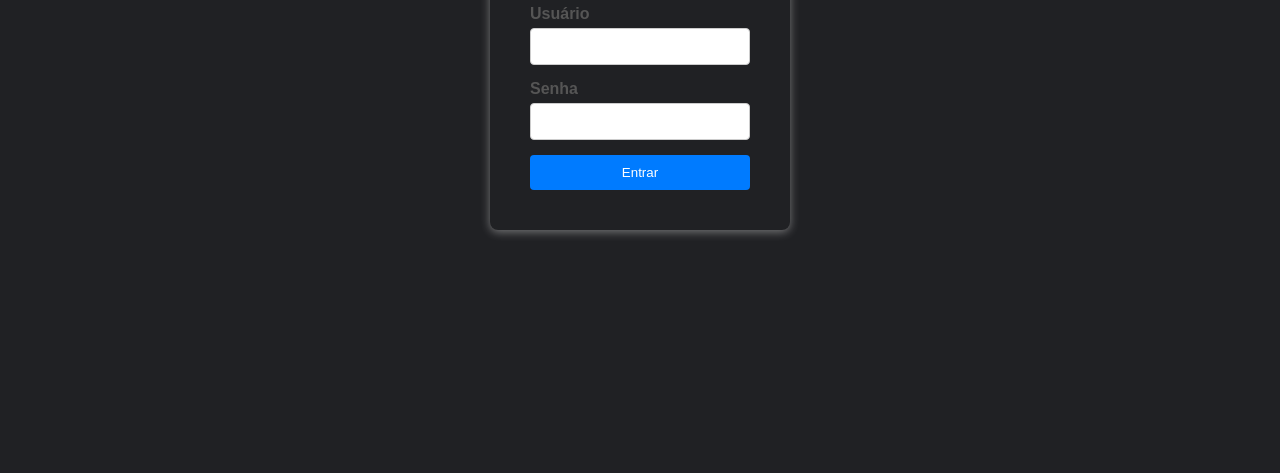
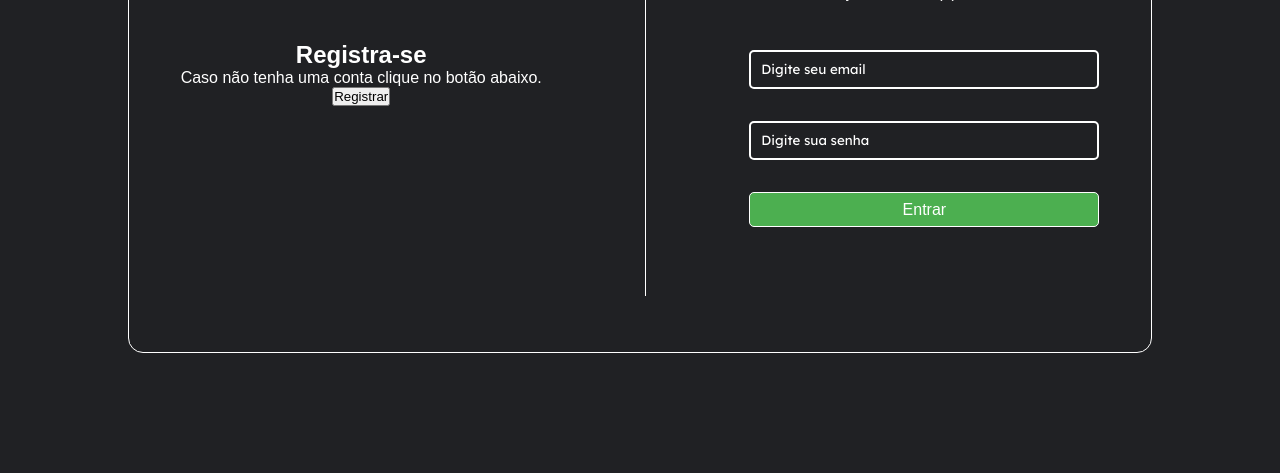
Before and after one commit to machadoluan/TodoList, a plain HTML site: page login.html in a window 1280 px wide. Shown: the part 327-800 px from the top of the page. Drawn offline with nearby package versions, Linux system fonts and the light colour scheme; some packages are replaced by stand-ins of ours; a script that the page names is missing.

Commit message:
Add files via upload

```diff
--- a/assets/css/login.css
+++ b/assets/css/login.css
@@ -1,70 +1,74 @@
-main {
-    font-family: Arial, sans-serif;
-    margin: 0;
-    display: flex;
-    justify-content: center;
-    align-items: center;
-    height: 100vh;
+.hidden{
+    display: none;
 }
 
-header {
-    border-bottom: 1px solid white;
+.painel-login{
+    padding-top: 120px;
 }
 
-.container {
+.container{
     display: flex;
-    justify-content: center;
     align-items: center;
-    height: 100vh;
+    width: 80%;
+    height: 70vh;
+    margin: 0 auto;
+    border: 1px solid #fff;
+    justify-content: space-around;
+    border-radius: 15px;
 }
 
-.login-container {
-    border-radius: 8px;
-    box-shadow: 0px 2px 10px rgba(255, 255, 255, 0.39);
-    padding: 40px;
-    width: 300px;
+.linha{
+    width: 1px;
+    height: 80%;
+    background-color: #fff;
+}
+
+.container .registro{
+    display: flex;
+    flex-direction: column;
+    align-items: center;
+}
+.container .login{
+    display: flex;
+    flex-direction: column;
+    align-items: center;
+    gap: 3rem;
     text-align: center;
 }
-
-.login-container h2 {
-    margin-bottom: 20px;
-    color: #333333;
+.container .login h1{
+    font-size: 40px;
+    padding-bottom: 20px;
+}
+.container .login .inputs{
+    display: flex;
+    flex-direction: column;
+    align-items: center;
+    gap: 2rem;
+}
+.container .login .inputs input{
+    width: 350px;
+    padding: 10px 10px;
+    border-radius: 5px;
+    outline: none;
+    border: 2px solid #fff;
+    background-color: transparent;
+    color: #fff;
 }
 
-.login-form .input-group {
-    margin-bottom: 15px;
+.container .login .inputs input:focus{
+    background-color: #ffffff2d;
 }
-
-.login-form label {
-    display: block;
-    margin-bottom: 5px;
-    color: #555555;
-    font-weight: bold;
-    text-align: left;
+.erro{
+    color: red;
+    font-weight: 100;
 }
-
-.login-form input {
-    width: 100%;
-    padding: 10px;
-    border: 1px solid #ccc;
-    border-radius: 4px;
+.container .login .inputs button{
+    width: 350px;
+    height: 35px;
+    font-size: 16px;
+    background-color: #4CAF50;
+    color: white;
+    border: 1px solid #fff  ;
+    cursor: pointer;
+    border-radius: 5px;
 }
-
-.login-form button {
-    background-color: #007bff;
-    color: #ffffff;
-    border: none;
-    padding: 10px 20px;
-    border-radius: 4px;
-    cursor: pointer;
-    width: 100%;
-    transition: background-color 0.3s ease;
-}
-
-.login-form button:hover {
-    background-color: #0056b3;
-}
-
-header .fazerLogin a {
-    visibility: hidden;
-}
--- /dev/null
+++ b/assets/js/login.js
@@ -0,0 +1,18 @@
+const inputEmail = document.querySelector("#email")
+const inputSenha = document.querySelector("#senha")
+const btnEnviar = document.querySelector("#enviar")
+const erro = document.querySelector(".erro")
+
+function logar(){
+    let email = "luanmachado@gmail.com"
+    let senha = "1234"
+
+    if(inputEmail.value == email || inputSenha.value == senha){
+        alert("Seja bem vindo(a)")
+    } else {
+        alert("Login ou senha invalidos!")
+    }
+}
+
+
+btnEnviar.addEventListener("click", logar)
--- a/login.html
+++ b/login.html
@@ -71,28 +71,38 @@
                 </div>
             </div>
         </section>
-        <div class="container">
-            <div class="login-container">
-                <h2>Login</h2>
-                <form class="login-form">
-                    <div class="input-group">
-                        <label for="username">Usuário</label>
-                        <input type="text" id="username" name="username" required>
+
+        <!-- Tela de login -->
+
+        <section class="painel-login">
+            <div class="container">
+                <div class="registro">
+                    <h1>Registra-se</h1>
+                    <p>Caso não tenha uma conta clique no botão abaixo.</p>
+                    <button>Registrar</button>
+                </div>
+                <div class="linha"></div>
+                <div class="login">
+                    <div class="description">
+                        <h1>Login</h1>
+                        <p>Seja bem vindo(a) de volta!</p>
                     </div>
-                    <div class="input-group">
-                        <label for="password">Senha</label>
-                        <input type="password" id="password" name="password" required>
+                    <div class="inputs">
+                        <input type="text" name="email" id="email" placeholder="Digite seu email" autocomplete="off" >
+                        <input type="password" name="senha" id="senha" placeholder="Digite sua senha">
+                        <span class="erro hidden"></span>
+                        <button type="submit" id="enviar">Entrar</button>
                     </div>
-                    <button type="submit">Entrar</button>
-                </form>
-                <p><span></span></p>
+                </div>
             </div>
-        </div>
+
+        </section>
     </main>
 
     <!-- Links -->
     <script src="assets/js/script.js"></script>
     <script src="assets/js/colors.js"></script>
+    <script src="assets/js/login.js"></script>
 </body>
 
 </html>
```
